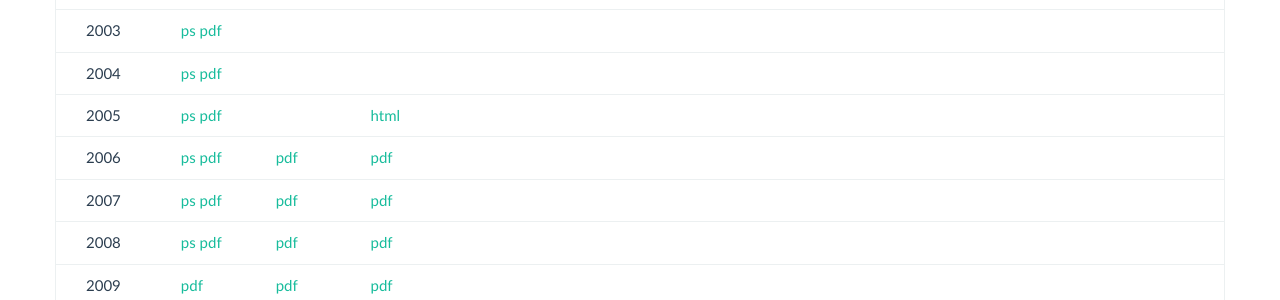
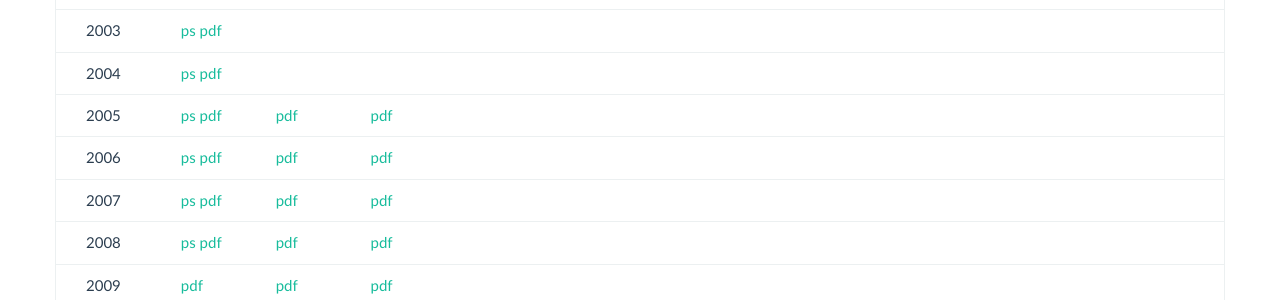
Before and after one commit to matematiikkakilpailut/matematiikkakilpailut.github.io, a Jekyll site: the page built from PM/index.md, in a window 1280 px wide. Shown: the part 1116-1416 px from the top of the page. Built offline with Jekyll 4.4.1, drawn with Linux system fonts in a browser that asks for light colours.

Commit message:
PM-siivousta 2005-2007

```diff
--- a/PM/index.md
+++ b/PM/index.md
@@ -114,13 +114,7 @@ ps) että pdf-muodossa seuraavan taulukon mukaisesti.
 <div {{ c }}><a href="{{ v }}/PM{{ v }}.ps">ps</a> <a href="{{ v }}/PM{{ v }}.pdf">pdf</a></div>
 </div>
 {% endfor %}
-<div class="row list-group-item">
-<div {{ c }}>2005</div>
-<div {{ c }}><a href="2005/PM2005.ps">ps</a> <a href="2005/PM2005.pdf">pdf</a></div>
-<div {{ c }}></div>
-<div {{ c }}><a href="2005/PM2005tul.html">html</a></div>
-</div>
-{% assign vt = "2006 2007 2008" | split: " " %}
+{% assign vt = "2005 2006 2007 2008" | split: " " %}
 {% for v in vt %}
 <div class="row list-group-item">
 <div {{ c }}>{{ v }}</div>
```
Also changed, not shown: 3 other files.
